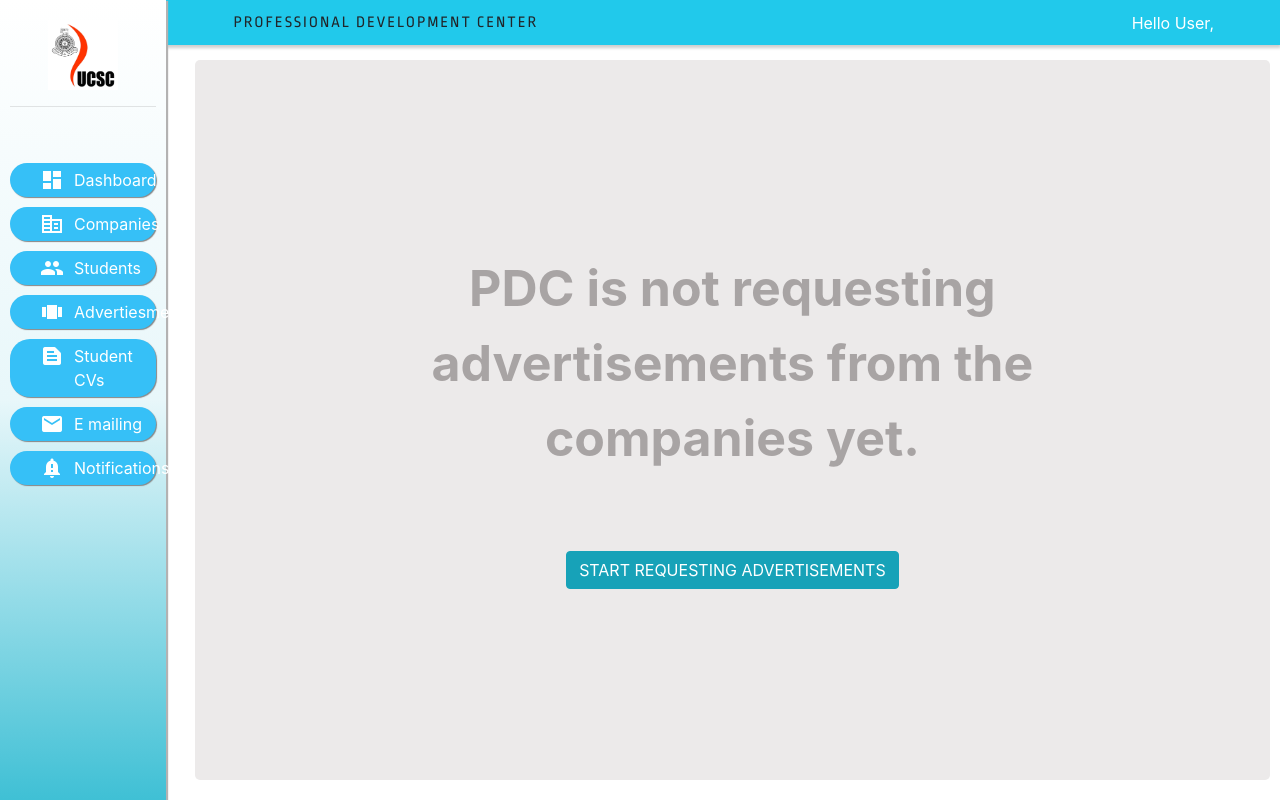
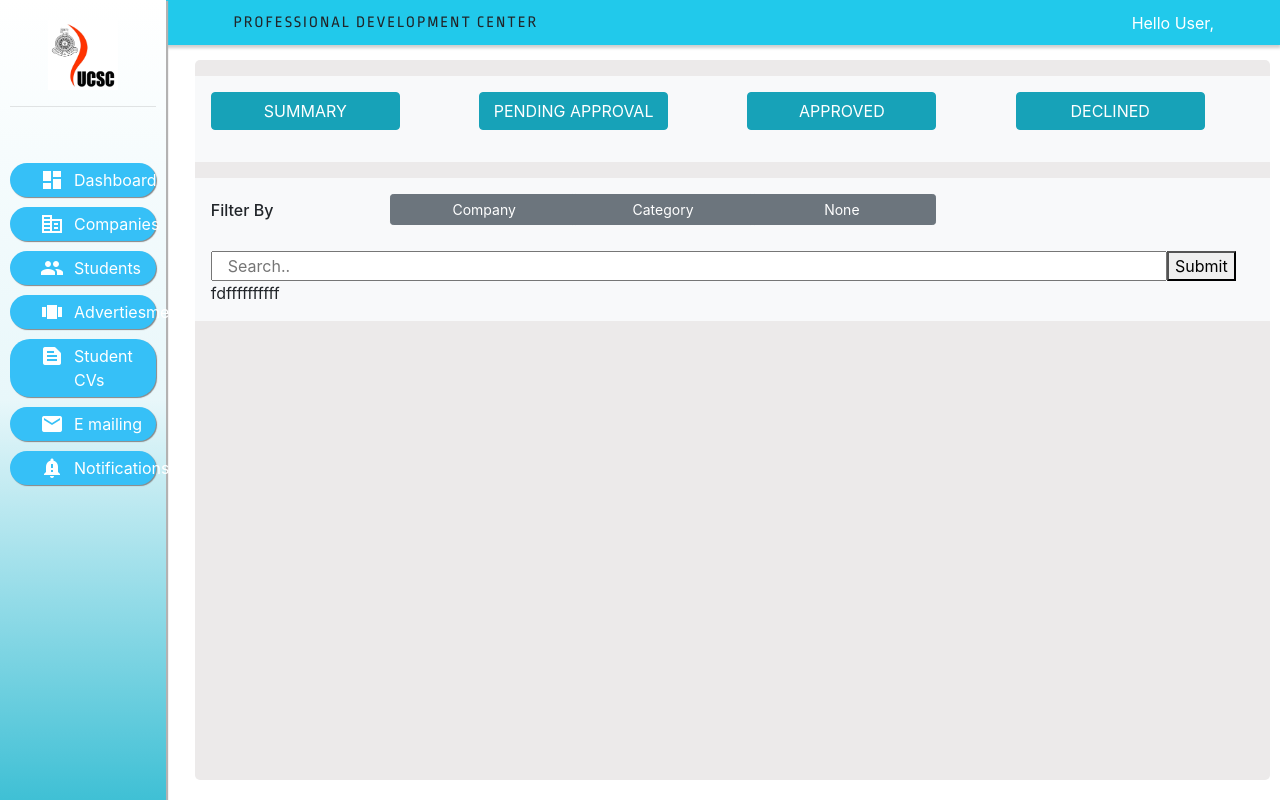
Before and after one commit to shelomi123/dashboard-portal, a React (Create React App) app: page /adverts in a window 1280 px wide. Built offline with nearby package versions, Linux system fonts and the light colour scheme.

Commit message:
adHome2 modified

```diff
--- a/src/App.css
+++ b/src/App.css
@@ -165,6 +165,21 @@
     align-items: center;
 }
 
+.top-left {
+    top: 0;
+    left: 0;
+}
+
+.top-center {
+    top: 0;
+    left: 50%;
+    transform: translateX(-50%);
+}
+
+.top-right {
+    top: 0;
+    right: 0;
+}
 /*==================================================== studentCvs =================================================== */
 
 .studentCvs {
--- /dev/null
+++ b/src/content/advertisement/ad.css
@@ -0,0 +1,69 @@
+@import url('https://fonts.googleapis.com/css2?family=Ropa+Sans&display=swap');
+:any-link {
+    text-decoration: none;
+}
+
+
+
+/*==================================================== dashboard admin content =================================================== */
+
+.admin-content {
+    position: fixed !important;
+    right: 10px;
+    top: 60px;
+    width: 84%;
+    background-color: rgb(236, 234, 234);
+    border-radius: 5px;
+    height: 100px;
+    height: 90vh;
+    float: right;
+    overflow: auto;
+}
+
+.content {
+    background-color: red;
+    height: 300px;
+    margin: 10px;
+}
+
+
+
+
+
+
+/*==================================================== adverts =================================================== */
+
+.adverts {
+    width: 100%;
+    height: 100%;
+    display: flex;
+    flex-direction: column;
+    justify-content: center;
+    align-items: center;
+    font-size: 50px;
+    font-weight: 700;
+    color: rgb(168, 164, 164);
+}
+.admin-content{
+    justify-content: center;
+    align-items: center;
+}
+
+.top-left {
+    top: 1cm;
+    left: 2cm;
+}
+
+.top-center {
+    top: 1cm;
+    left: 5cm;
+    transform: translateX(-50%);
+}
+
+.top-right {
+    top: 1cm;
+    left: 8cm;
+}
+.custom {
+    width: 5cm !important;
+}
--- a/src/content/advertisement/adHome1.js
+++ b/src/content/advertisement/adHome1.js
@@ -1,5 +1,5 @@
 import React from 'react';
-import '../../App.css';
+import './ad.css';
 import 'bootstrap/dist/css/bootstrap.css';
 
 function adverts(){
--- a/src/content/advertisement/adHome2.js
+++ b/src/content/advertisement/adHome2.js
@@ -1,32 +1,57 @@
 import React from 'react';
-import '../../App.css';
+import './ad.css';
 import 'bootstrap/dist/css/bootstrap.css';
 
 
 function Adverts(){
     return (
         <div className="admin-content">
-           <div className="container">
 
 
+            <div class="container p-3 my-3 bg-light">
+                    <div class="form-group row">
+                        <div class="col-md-3">
+                            <button type="button" class="btn btn-info custom ">SUMMARY</button>
+                        </div>
+                        <div class="col-md-3">
+                            <button type="button" class="btn btn-info custom">PENDING APPROVAL</button>
+                        </div>
+                        <div class="col-md-3">
+                            <button type="button" class="btn btn-info custom">APPROVED</button>
+                        </div>
+                        <div class="col-md-3">
+                            <button type="button" class="btn btn-info custom">DECLINED</button>
+                        </div>
+                    </div>
+            </div>
 
-                <div class="container p-3 my-3 bg-light">
-                    <h3>Published advertisements</h3>
+            <div class="container p-3 my-3 bg-light">
+                <div class="form-group row">
+                    <label for="inputSort" class="col-sm-2 col-form-label"><h6>Filter By</h6> </label>
+                    <div class="col-md-2">
+                        <button type="button" class="btn btn-secondary btn-sm custom">Company</button>
+                    </div>
+                    <div class="col-md-2">
+                        <button type="button" class="btn btn-secondary btn-sm custom">Category</button>
+                    </div>
+                    <div class="col-md-2">
+                        <button type="button" class="btn btn-secondary btn-sm custom">None</button>
+                    </div>
+                </div>
+
+                <div class="search-container">
+                    <form action="/action_page.php">
+                        <input class="col-md-11" type="text" placeholder="Search.." name="search"></input>
+                        <button type="submit">Submit</button>
+                    </form>
+  </div>
+                     fdffffffffff
+            </div>
 
 
 
 
 
-
-
-
-
-
-                </div>
-
-
-
-           </div>
         </div>
 
 
--- a/src/views/adverts.js
+++ b/src/views/adverts.js
@@ -1,7 +1,7 @@
 import React from 'react';
 import Navbar from '../components/navbar'
 import SideBar from '../components/sidebar'
-import Content from '../content/advertisement/adHome1';
+import Content from '../content/advertisement/adHome2';
 
 
 function Adverts(){
```
